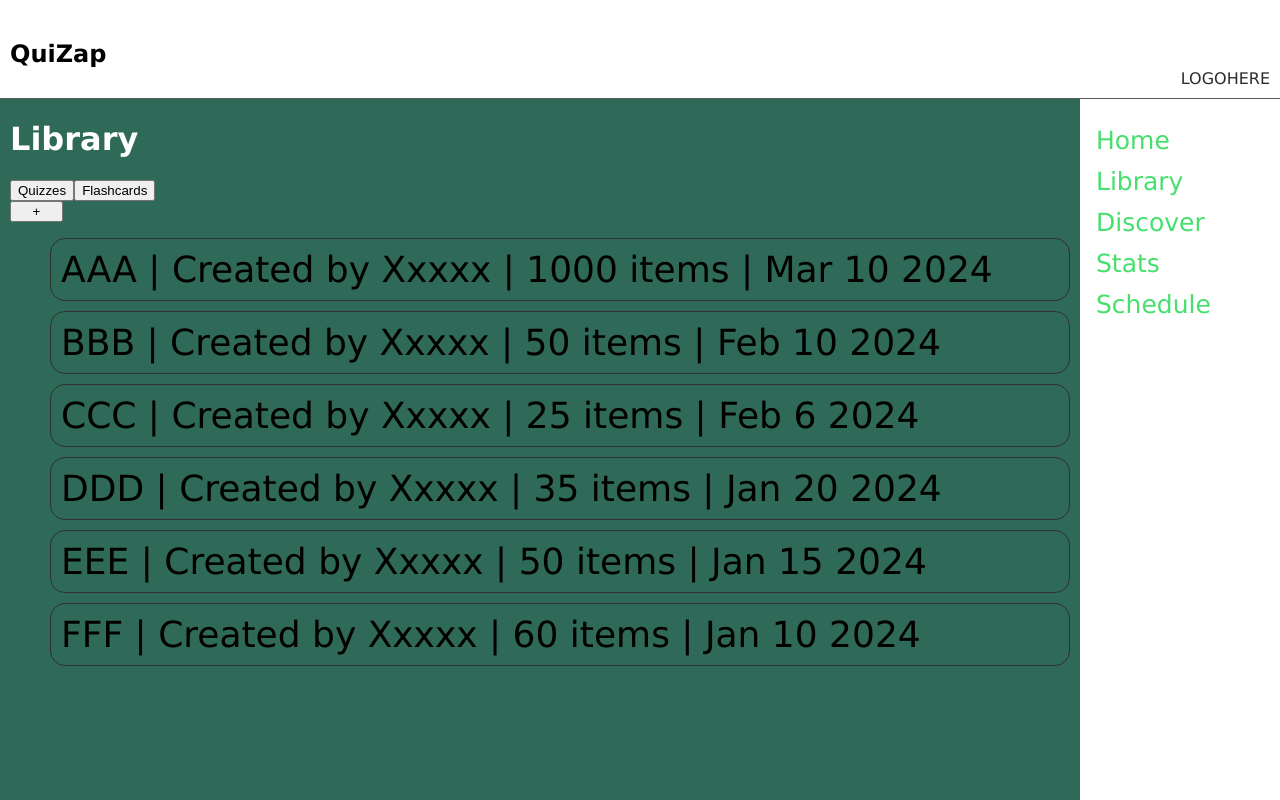
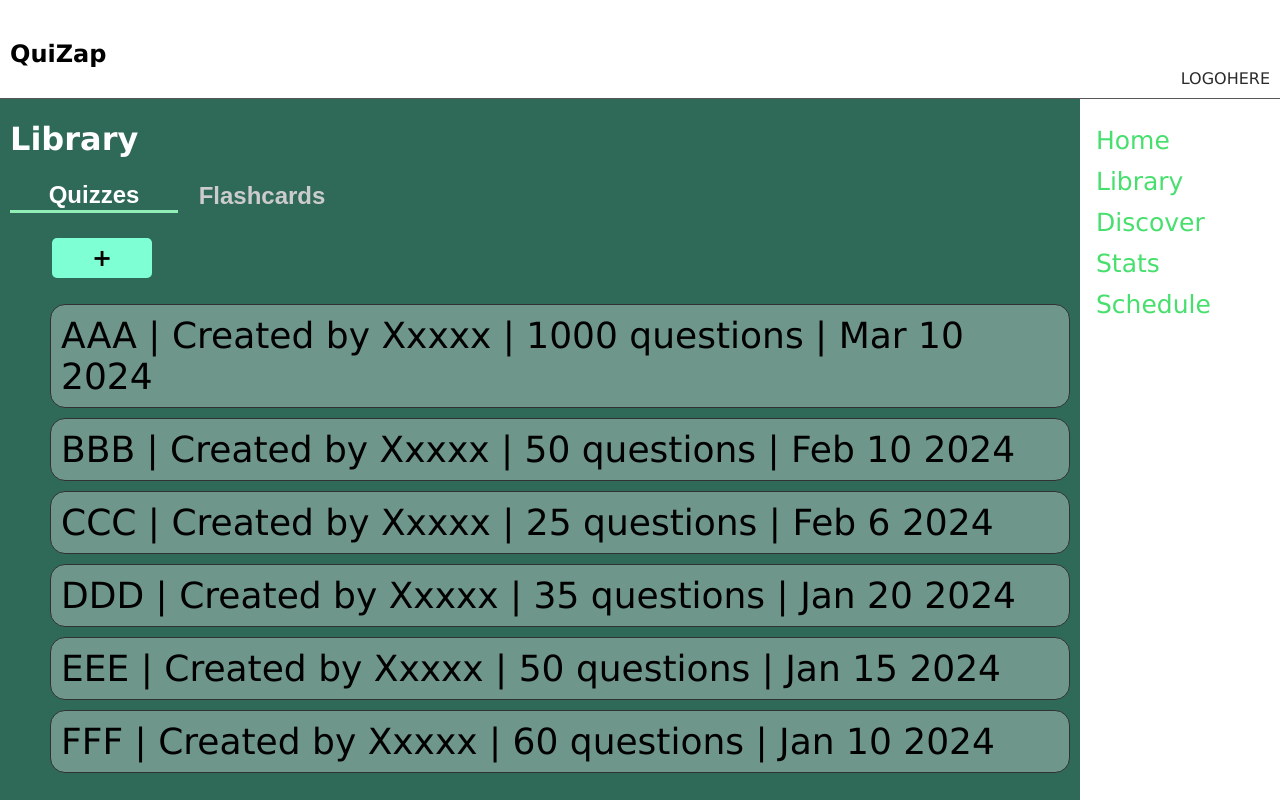
Before and after one commit to tiimbiim/CS137-S24, a Next.js app in the folder quizap/: page /library in a window 1280 px wide. Shown: the top 800 px of the page. Built offline with nearby package versions, Linux system fonts and the light colour scheme.

Commit message:
Updated look of library

```diff
--- a/quizap/pages/library.js
+++ b/quizap/pages/library.js
@@ -1,8 +1,9 @@
 import styles from "@/styles/library.module.css"
 import MainNavbar from "@/comps/MainNavbar";
-import Footer from "@/comps/Footer"
+import Footer from "@/comps/Footer";
 import SideBar from "@/comps/SideBar";
 import React, { useState } from 'react';
+import Link from "next/link";
 
 const library = () => {
     const [activeTab, setActiveTab] = useState('quizzes');
@@ -17,31 +18,31 @@ const library = () => {
                 <h1 className={styles.headerStyle}>Library</h1>
                 <div className={styles.content}>
                     <div className={styles.tabs}>
-                        <button onClick={() => handleTabClick('quizzes')} className={activeTab === 'quizzes' ? 'active' : ''}>Quizzes</button>
-                        <button onClick={() => handleTabClick('flashcards')} className={activeTab === 'flashcards' ? 'active' : ''}>Flashcards</button>
+                        <button onClick={() => handleTabClick('quizzes')} className={activeTab === 'quizzes' ? styles.active : styles.inactive}>Quizzes</button>
+                        <button onClick={() => handleTabClick('flashcards')} className={activeTab === 'flashcards' ? styles.active : styles.inactive}>Flashcards</button>
                     </div>
-                    <a href={activeTab === 'quizzes' ? "createQuiz" : "createFlashcard"}>
-                        <button className={styles.addButton}>+</button>
+                    <a href={activeTab === 'quizzes' ? "createQuiz" : "createFlashcard"} className={styles.addButton}>
+                        +
                     </a>
                     <div>
                         {activeTab === 'quizzes' && (
                             <ul>
-                                <li className={styles.listStyle}><a className={styles.anchorStyle} href="#">AAA | Created by Xxxxx | 1000 items | Mar 10 2024</a></li>
-                                <li className={styles.listStyle}><a className={styles.anchorStyle} href="#">BBB | Created by Xxxxx | 50 items | Feb 10 2024</a></li>
-                                <li className={styles.listStyle}><a className={styles.anchorStyle} href="#">CCC | Created by Xxxxx | 25 items | Feb 6 2024</a></li>
-                                <li className={styles.listStyle}><a className={styles.anchorStyle} href="#">DDD | Created by Xxxxx | 35 items | Jan 20 2024</a></li>
-                                <li className={styles.listStyle}><a className={styles.anchorStyle} href="#">EEE | Created by Xxxxx | 50 items | Jan 15 2024</a></li>
-                                <li className={styles.listStyle}><a className={styles.anchorStyle} href="#">FFF | Created by Xxxxx | 60 items | Jan 10 2024</a></li>
+                                <li className={styles.listStyle}><a className={styles.anchorStyle} href="#">AAA | Created by Xxxxx | 1000 questions | Mar 10 2024</a></li>
+                                <li className={styles.listStyle}><a className={styles.anchorStyle} href="#">BBB | Created by Xxxxx | 50 questions | Feb 10 2024</a></li>
+                                <li className={styles.listStyle}><a className={styles.anchorStyle} href="#">CCC | Created by Xxxxx | 25 questions | Feb 6 2024</a></li>
+                                <li className={styles.listStyle}><a className={styles.anchorStyle} href="#">DDD | Created by Xxxxx | 35 questions | Jan 20 2024</a></li>
+                                <li className={styles.listStyle}><a className={styles.anchorStyle} href="#">EEE | Created by Xxxxx | 50 questions | Jan 15 2024</a></li>
+                                <li className={styles.listStyle}><a className={styles.anchorStyle} href="#">FFF | Created by Xxxxx | 60 questions | Jan 10 2024</a></li>
                             </ul>
                         )}
                         {activeTab === 'flashcards' && (
                             <ul>
-                                <li className={styles.listStyle}><a className={styles.anchorStyle} href="useFlashcard">aaa | Created by Xxxxx | 1000 items | Mar 10 2024</a></li>
-                                <li className={styles.listStyle}><a className={styles.anchorStyle} href="#">bbb | Created by Xxxxx | 50 items | Feb 10 2024</a></li>
-                                <li className={styles.listStyle}><a className={styles.anchorStyle} href="#">ccc | Created by Xxxxx | 25 items | Feb 6 2024</a></li>
-                                <li className={styles.listStyle}><a className={styles.anchorStyle} href="#">ddd | Created by Xxxxx | 35 items | Jan 20 2024</a></li>
-                                <li className={styles.listStyle}><a className={styles.anchorStyle} href="#">eee | Created by Xxxxx | 50 items | Jan 15 2024</a></li>
-                                <li className={styles.listStyle}><a className={styles.anchorStyle} href="#">fff | Created by Xxxxx | 60 items | Jan 10 2024</a></li>
+                                <li className={styles.listStyle}><a className={styles.anchorStyle} href="useFlashcard">aaa | Created by Xxxxx | 1000 flashcards | Mar 10 2024</a></li>
+                                <li className={styles.listStyle}><a className={styles.anchorStyle} href="#">bbb | Created by Xxxxx | 50 flashcards | Feb 10 2024</a></li>
+                                <li className={styles.listStyle}><a className={styles.anchorStyle} href="#">ccc | Created by Xxxxx | 25 flashcards | Feb 6 2024</a></li>
+                                <li className={styles.listStyle}><a className={styles.anchorStyle} href="#">ddd | Created by Xxxxx | 35 flashcards | Jan 20 2024</a></li>
+                                <li className={styles.listStyle}><a className={styles.anchorStyle} href="#">eee | Created by Xxxxx | 50 flashcards | Jan 15 2024</a></li>
+                                <li className={styles.listStyle}><a className={styles.anchorStyle} href="#">fff | Created by Xxxxx | 60 flashcards | Jan 10 2024</a></li>
                             </ul>
                         )}
                     </div>
--- a/quizap/styles/library.module.css
+++ b/quizap/styles/library.module.css
@@ -17,6 +17,7 @@
     margin-bottom: 10px;
     padding: 10px;
     font-size: 36px;
+    background-color: rgba(255, 255, 255, .3);
 }
 .headerStyle {
     display: inline-block;
@@ -48,6 +49,45 @@
     color: black;
 }
 .addButton {
-    height: 10%;
-    width: 5%;
+    background-color: aquamarine;
+    text-decoration: none;
+    width: 100px;
+    display: flex;
+    justify-content: center;
+    align-items: center;
+    border-radius: 5px;
+    height: 40px;
+    margin: 25px 42px 10px;
+    color: black;
+    font-weight: bold;
+    font-size: 24px;
+
+    &:hover {
+        background-color: rgb(163, 255, 224);
+    }
+    &:active {
+        background-color: aquamarine;
+    }
 }
+.active {
+    background: none;
+    border: none;
+    border-bottom: 3px solid rgb(144, 238, 182);
+    color: #ffffff;
+    font-weight: bold;
+    font-size: 24px;
+    width: 7em;
+}
+.inactive {
+    background: none;
+    border: none;
+    color: #cccccc;
+    font-weight: bold;
+    font-size: 24px;
+    width: 7em;
+    cursor: pointer;
+
+    &:hover {
+        color: #ffffff;
+    }
+}
```
Also changed, not shown: quizap/styles/flashcardsCard.module.css (+9 -0 lines), quizap/styles/quizCard.module.css (+9 -0 lines).
